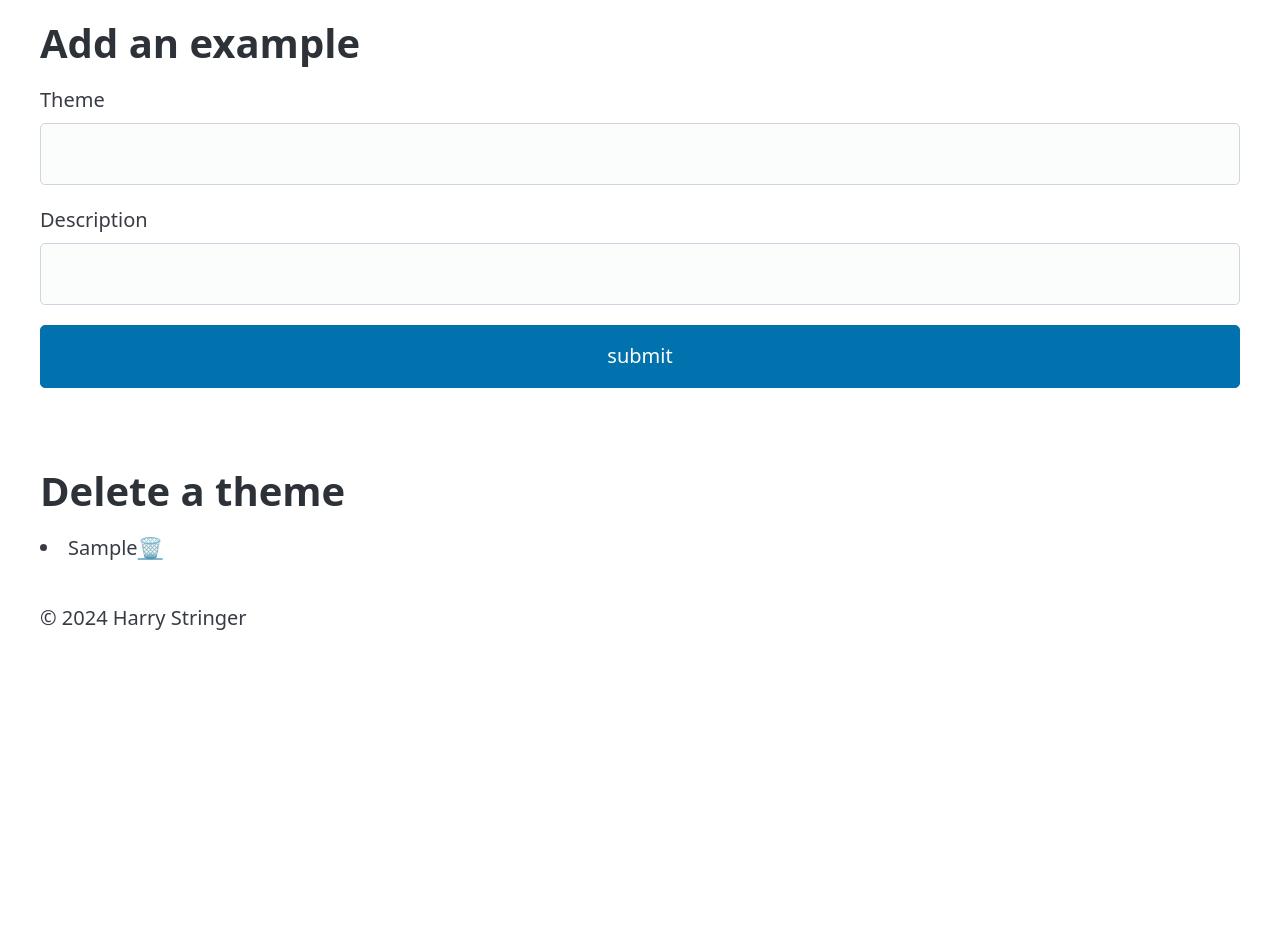
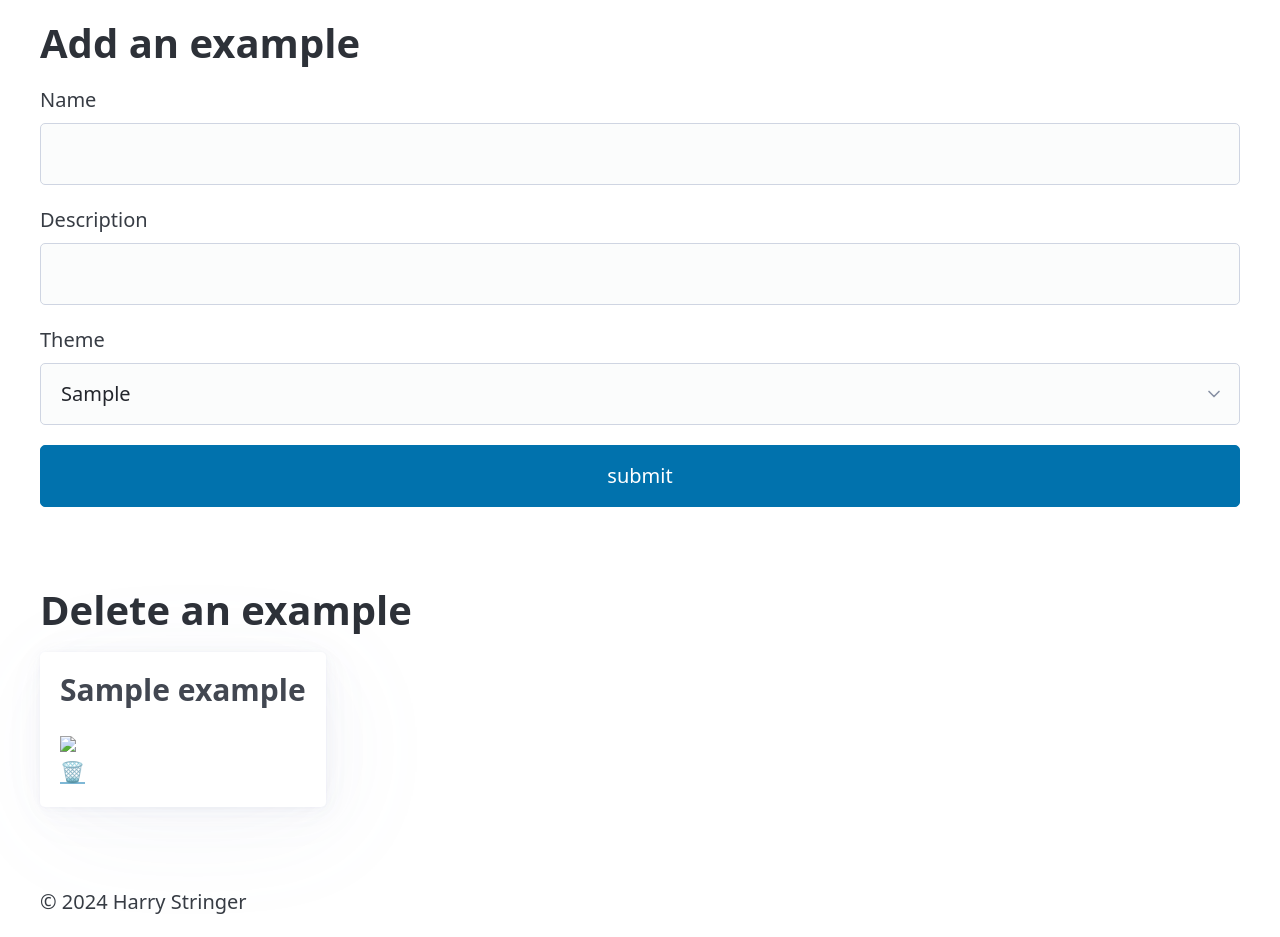
Before and after one commit to waimea-hwstringer/200assessment, a PHP site: page /form-example.php in a window 1280 px wide. Shown: the part 218-1155 px from the top of the page. Before the commit the page ends 848 px from the top, so only its background shows below. Run offline with PHP 8.4, Linux system fonts and the light colour scheme; tables that the repository leaves empty or names only in its code hold one stand-in row (values such as "Sample post"); some libraries are stand-ins or nearby versions.

Commit message:
images working

```diff
--- a/site/css/styles.css
+++ b/site/css/styles.css
@@ -3,3 +3,17 @@
     max-width: 128px;
     max-height: 128px;
 }
+
+img {
+    max-width: 256px;
+    max-height: 256px;
+}
+
+article {
+    max-width: fit-content;
+}
+
+.examples {
+    display: flex;
+    gap: 1rem;
+}
--- a/site/form-example.php
+++ b/site/form-example.php
@@ -5,7 +5,9 @@ include 'partials/topMIN.php';
 $db = connectToDB();
 consoleLog($db);
 
-//Setup a query to get all company info
+//******************************************************************************** */
+
+//Setup a query to get all theme info
 $query = 'SELECT * FROM themes';
 
 //Attempt to run the query
@@ -23,36 +25,70 @@ catch (PDOException $e) {
 
 //See what we got back
 consoleLog($themes);
+
+//********************************************************************************** */
+
+//Setup a query to get all theme info
+$query = 'SELECT * FROM examples';
+
+//Attempt to run the query
+try {
+    $stmt = $db->prepare($query);
+    $stmt->execute();
+    $examples = $stmt->fetchAll();
+
+}
+
+catch (PDOException $e) {
+    consoleLog($e->getMessage(),'DB List Fetch', ERROR);
+    die('There was an error getting data from the database');
+}
+
+//See what we got back
+consoleLog($examples);
+
+//********************************************************************************** */
 ?>
 
 <h1>Add an example</h1>
 
-<form method="post" action="add-theme.php">
+<form method="post" action="add-example.php">
 
-    <label>Theme</label>
-    <input name="theme">
+    <label>Name</label>
+    <input name="name">
 
     <label>Description</label>
     <input name="description">
+
+    <label>Theme</label>
+    <select name="theme" required>
+        <?php
+            foreach ($themes as $theme) {
+                echo '<option value="'.$theme['id'].'">'.$theme['theme'].'</option>';
+            }
+        ?>
+    </select>
 
     <input type="submit" value="submit">
 
 </form>
 
-<?php
 
-echo '<h1>Delete a theme</h1>';
+<h1>Delete an example</h1>
+<section class="examples">
+    <?php
+    foreach($examples as $example) {
 
-foreach($themes as $theme) {
+        echo '<article>';
+            echo '<h3>'.$example['name'].'</h3>';
+            echo   '<img src="load-image.php?id=' . $example['id'] . '">';
+            echo '<br>';
+            echo '<a href="delete-example.php?id='.$example['id'].'">';
+            echo '🗑';
+            echo '</a>';
+        echo '</article>';
+    }
 
-    echo '<li>';
-
-        echo $theme['theme'];
-        echo '<a href="delete-theme.php?id='.$theme['id'].'">';
-        echo '🗑';
-        echo '</a>';
-
-    echo '</li>';
-}
+echo '</section>';
 
 include 'partials/bottom.php'; ?>
--- a/site/load-image.php
+++ b/site/load-image.php
@@ -26,7 +26,7 @@
     catch (Exception $e) {
         // Failed, so 404
         http_response_code(404);
-        die();
+        die("uh oh");
     }
 
     //--------------------------------------------------------------------------
--- a/site/partials/top.php
+++ b/site/partials/top.php
@@ -20,6 +20,7 @@
         <a href='index.php'>Home</a>
         <a href='form-order.php'>Order</a>
         <a href='form-admin.php'>Admin</a>
+        <a href='index-admin.php'>;)</a>
     </nav>
 </header>
 <main>
```
Also changed, not shown: site/delete-example.php (added, +30 -0 lines), site/delete-theme.php (+7 -7 lines), site/index.php (+6 -20 lines).
